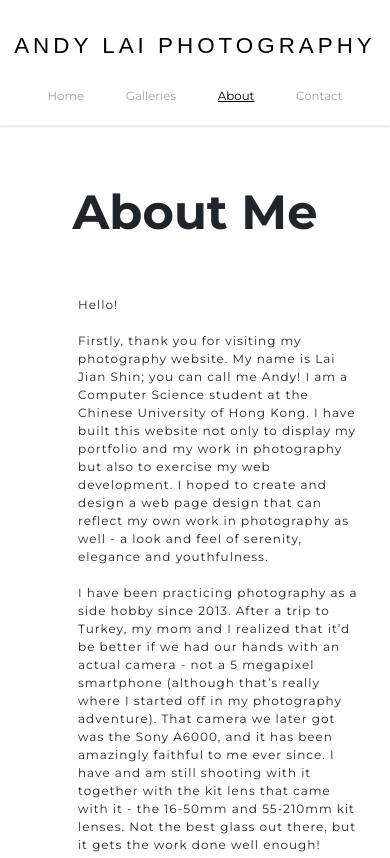
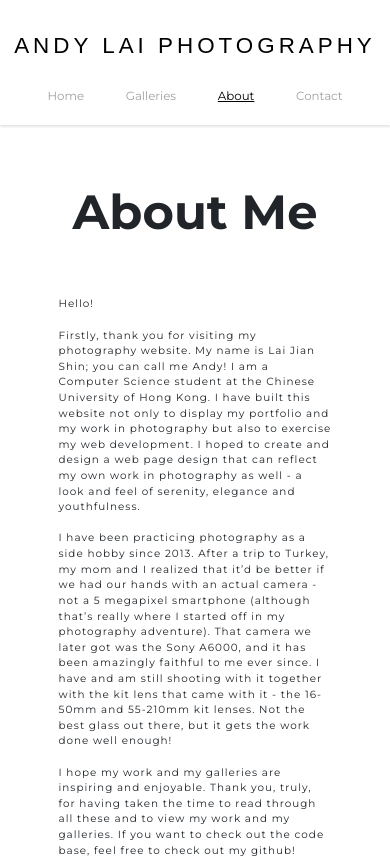
Before and after one commit to AndyLaiJS/AndyLaiPhotography, a React (Create React App) app: page /AndyLaiPhotography/about in a window 390 px wide. Shown: the top 858 px of the page. Built offline with nearby package versions, Linux system fonts and the light colour scheme; a web font is replaced by a local one.

Commit message:
about.js: CSS changes for mobile

```diff
--- a/src/Pages.css
+++ b/src/Pages.css
@@ -31,7 +31,7 @@ h1 {
 	width: 70%;
 	text-align: left;
 	letter-spacing: 1px;
-	font-size: 0.75rem !important;
+	font-size: 0.65rem !important;
 	padding-bottom: 5%;
 }
 
@@ -149,6 +149,11 @@ hr {
 	border-radius: 5px;
 }
 
+.abt {
+	padding: 0 20%;
+	width: 85% !important;
+	margin-bottom: 3% !important;
+}
 /* mobile */
 @media screen and (max-width: 700px) {
 	.img-grid {
@@ -156,9 +161,17 @@ hr {
 		flex-wrap: wrap;
 		/* grid-template-columns: 1fr; */
 	}
-
 	.galleryNavi {
 		margin: 10% 0;
+	}
+	.galleryNavi a:hover {
+		color: black !important;
+		text-decoration: underline !important;
+	}
+	.abt {
+		padding: 0 15%;
+		width: 100% !important;
+		margin-bottom: 7% !important;
 	}
 	.backdrop img {
 		display: block;
--- a/src/pages/About.js
+++ b/src/pages/About.js
@@ -4,12 +4,7 @@ export default function About() {
 	return (
 		<div>
 			<h1>About Me</h1>
-			<p
-				className="desc"
-				style={{
-					paddingLeft: "20%",
-				}}
-			>
+			<p className="desc abt">
 				Hello!
 				<br></br>
 				<br></br>
```
